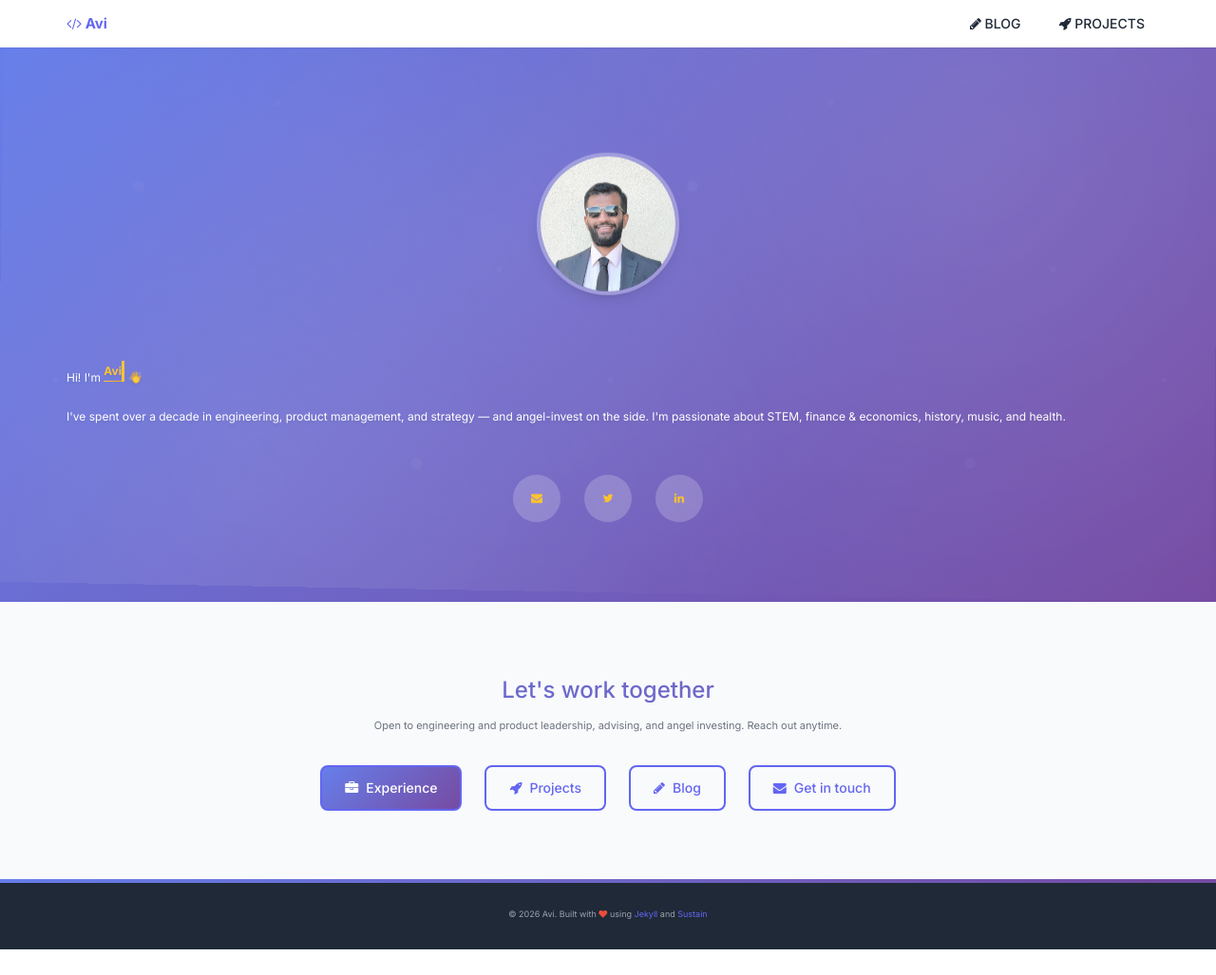
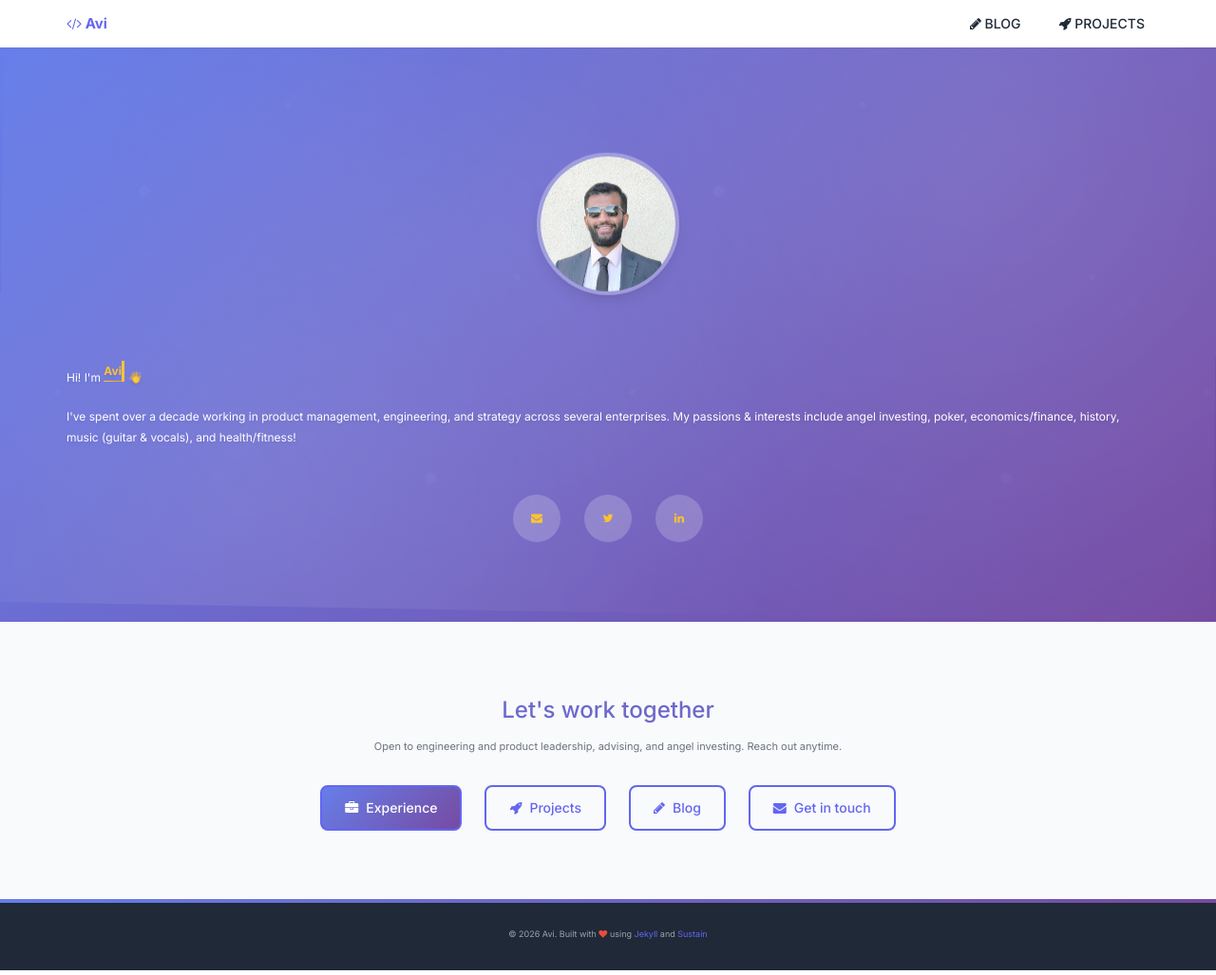
Before and after one commit to avinayak14/avinayak14.github.io, a Jekyll site: the page built from index.html, in a window 1280 px wide. Shown: the whole page at 95% size. Built offline with Jekyll 4.4.1, drawn with Linux system fonts in a browser that asks for light colours; nearby versions of some CDN libraries; the list of posts is cut into pages by our own code; before the commit the page ends 1006 px from its top, so only the background shows below that.

Commit message:
update homepage bio text
Co-Authored-By: Claude Sonnet 5.5 <noreply@anthropic.com>

```diff
--- a/index.html
+++ b/index.html
@@ -8,7 +8,7 @@ layout: home
       <img class="img-circle" src="{{ site.baseurl }}static/img/{{ site.avatar }}" alt="Avi's Profile Picture">
     </div>
     <h3 class="bounce-in">Hi! I'm <strong class="typewriter">{{ site.author }}</strong> <span class="emoji-wave">👋</span></h3>
-    <h3 class="stagger-fade">I've spent over a decade in engineering, product management, and strategy — and angel-invest on the side. I'm passionate about STEM, finance & economics, history, music, and health.</h3>
+    <h3 class="stagger-fade">I've spent over a decade working in product management, engineering, and strategy across several enterprises. My passions & interests include angel investing, poker, economics/finance, history, music (guitar & vocals), and health/fitness!</h3>
 
     {% include social.html %}
   </div>
```
